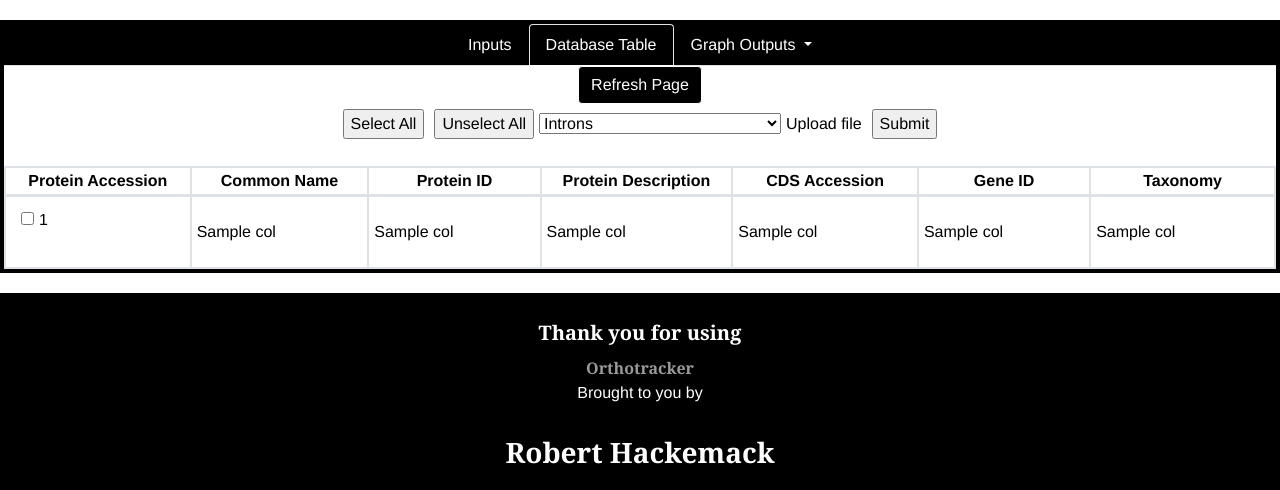
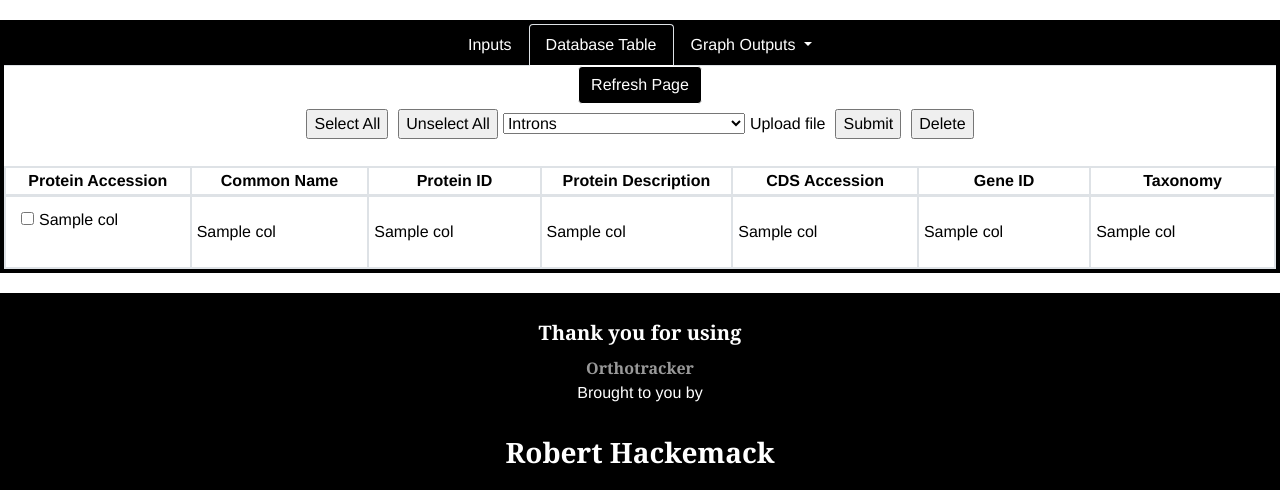
Before and after one commit to bdighera/PhyloApp, a Flask app: template templates/MSA.html in a window 1280 px wide, after a click on "Database Table". Shown: the part 202-692 px from the top of the page. Run offline with Flask 2, Linux system fonts and the light colour scheme; the template is opened without the code that fills it: most values are stand-ins (such as "Sample title", 1, 10 or a date in 2020).

Commit message:
Delete parts of data base
This took way too long

```diff
--- a/main.py
+++ b/main.py
@@ -45,6 +45,14 @@ class SeqModel(db.Model):
 	taxonomy = db.Column(db.Text)
 	commonName = db.Column(db.Text)
 
+@app.route('/deleteRow', methods=['GET', 'POST'])
+#TODO: Delete a row from the records table.
+def DeleteRow():
+	print("hi")
+	if request.method == 'DELETE' :
+		for id in request.args['delete']:
+			parser.deleteRow(id)
+
 
 @app.route('/InitialFigure', methods=['GET', 'POST'])
 #TODO: Update the name of this to reflect collection of sequences.
@@ -85,6 +93,21 @@ def index():
 
 
 	elif request.method == 'POST':
+		print(request.form.get('action'))
+		if(request.form.get('action') == 'Delete'):
+			#msa = request.form.get('compared_motifs')
+			#if msa:
+				#msa = msa.replace('"', '')
+				#print(msa)
+			rowIds = request.form.getlist('rowId')
+			entrieIds = request.form.getlist('entries')
+
+			for entrie in entrieIds:
+				rowId = request.form.get(entrie)
+				parser.deleteRow(rowId)
+
+			data = parser.get_all_users()
+			return render_template('records.html', data=data )
 		msa = request.form.get('compared_motifs')
 		if msa:
 			msa = msa.replace('"', '')
--- a/templates/records.html
+++ b/templates/records.html
@@ -15,7 +15,6 @@
         <th>CDS Accession</th>
         <th>Gene ID</th>
         <th>Taxonomy</th>
-        <!--<th>Delete Row</th> -->
 
     </tr>
     </thead>
@@ -32,8 +31,11 @@
 	  </select>
             <input type="file" id="file-upload" form="proteins" name="myfile"/>
   			<label class="dbuploadbtn" for="file-upload">Upload file</label>
-                    <input type="submit" form="proteins"/>
+                    <input name="action" type="submit" form="proteins"/>
+                    <input name="action" type="submit" value="Delete" form="proteins"/>
             <form id="proteins" action="{{ url_for('index') }}" method="post" name="name" enctype="multipart/form-data">
+
+
             <input type="file" id="fupload" name="my" form="proteins"/>
 
 
@@ -41,14 +43,13 @@
         <tr>
 
 
-				<td class="records_td"><label><input type="checkbox" name="entries" value={{col[0]}}>{{col[0]}}</label></td>
-                <td class="records_td">{{col[1]}}</td>
+				<td class="records_td"><label><input type="checkbox" name="entries" value={{col[1]}}>{{col[1]}}</label><input type="hidden" id="{{col[1]}}" name="{{col[1]}}" value="{{col[0]}}"></td>
                 <td class="records_td">{{col[2]}}</td>
                 <td class="records_td">{{col[3]}}</td>
                 <td class="records_td">{{col[4]}}</td>
                 <td class="records_td">{{col[5]}}</td>
                 <td class="records_td">{{col[6]}}</td>
-                <!--<td><input type="button" value="Delete" onclick="deleteRow(rowIndex)"></td> -->
+                <td class="records_td">{{col[7]}}</td>
 
 
 
```
Also changed, not shown: src/parser.py (+10 -1 lines), 4 other files.
